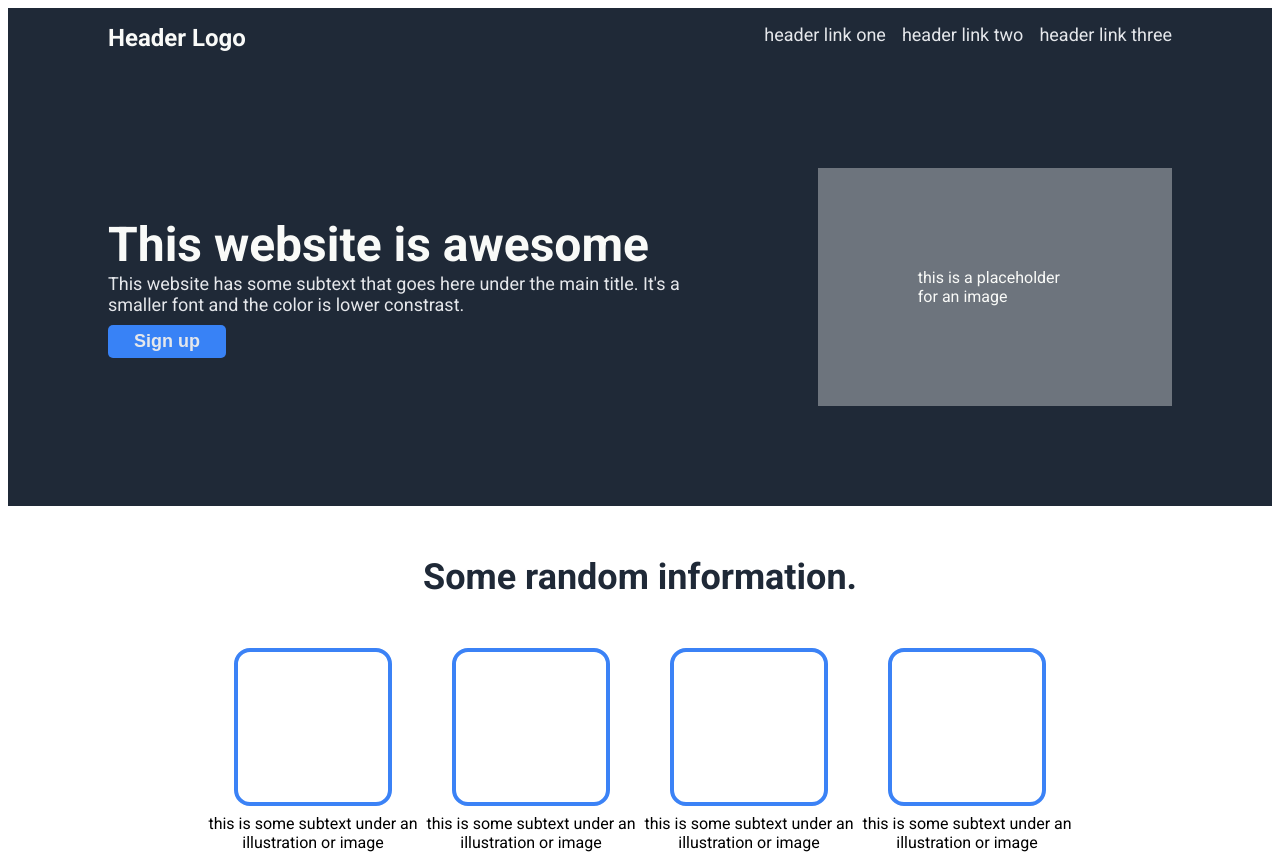
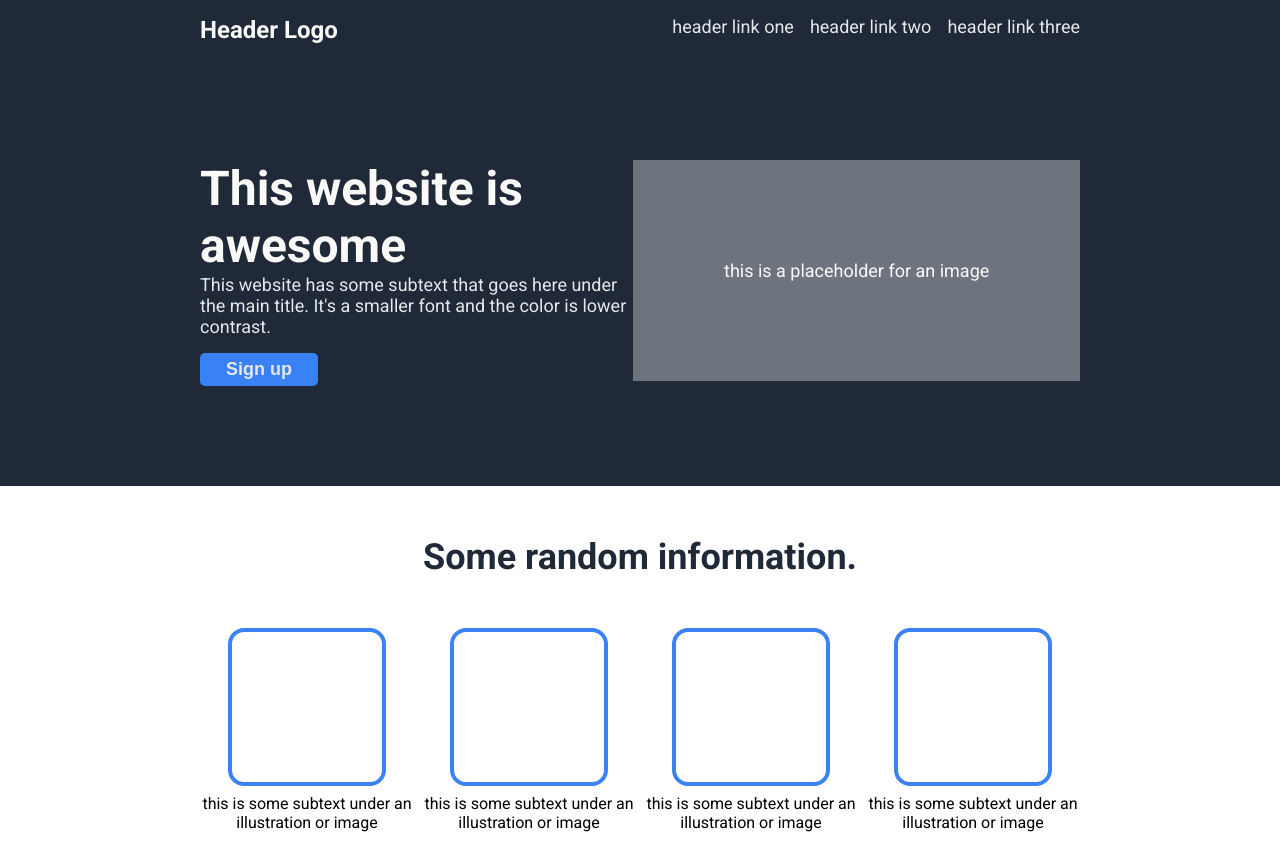
Before and after one commit to harithkhan/TOP-project-landing-page, a plain HTML site: page index.html in a window 1280 px wide. Shown: the top 855 px of the page. Drawn offline with Linux system fonts and the light colour scheme.

Commit message:
style: improve spacing of header and hero

```diff
--- a/index.html
+++ b/index.html
@@ -21,7 +21,7 @@
     <div class="hero">
         <div class="hero-left">
             <div class="hero-main">This website is awesome</div>
-            <div class="hero-secondary">This website has some subtext that goes here under the main title. It's a smaller font and the color is lower constrast.</div>
+            <div class="hero-secondary">This website has some subtext that goes here under the main title. It's a smaller font and the color is lower contrast.</div>
             <button class="hero-button">Sign up</button>
         </div>
         <div class="hero-right">
--- a/style.css
+++ b/style.css
@@ -3,6 +3,7 @@ body {
     display: flex;
     flex-direction: column;
     box-sizing: border-box;
+    margin: 0;
 }
 
 /* Header Styling */
@@ -11,7 +12,7 @@ body {
     background: #1F2937;
     display: flex;
     justify-content: space-between;
-    padding: 16px 100px;
+    padding: 16px 200px;
 }
 
 .header-logo {
@@ -41,15 +42,24 @@ body {
 
 .hero {
     display: flex;
-    gap: 100px;
     background: #1F2937;
-    align-items: center;
-    padding: 100px;
+    align-items: start;
+    justify-content: space-between;
+    padding: 100px 200px;
+}
+
+.hero-left {
+    width: 500px;
 }
 
 .hero-right {
     background: #6d747d;
-    padding: 100px;
+    padding: 100px 50px;
+    width: 400px;
+    display: flex;
+    flex: 0 1 auto;
+    justify-content: center;
+    align-items: center;
 }
 
 .hero-main {
@@ -61,7 +71,7 @@ body {
 .hero-secondary {
     font-size: 18px;
     color: #E5E7EB;
-    margin-bottom: 10px;
+    margin-bottom: 16px;
 }
 
 .hero-button {
@@ -77,6 +87,7 @@ body {
 
 .hero-image {
     color: #F9FaF8;
+    font-size: 18px;
 }
 
 /* Information Styling */
```
